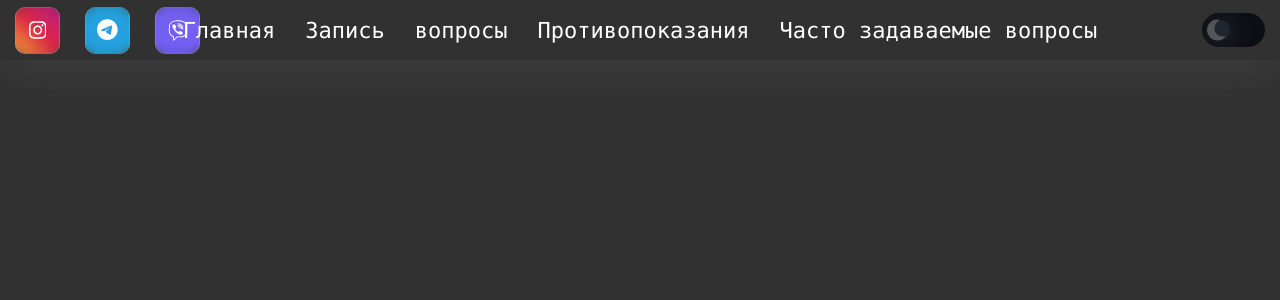
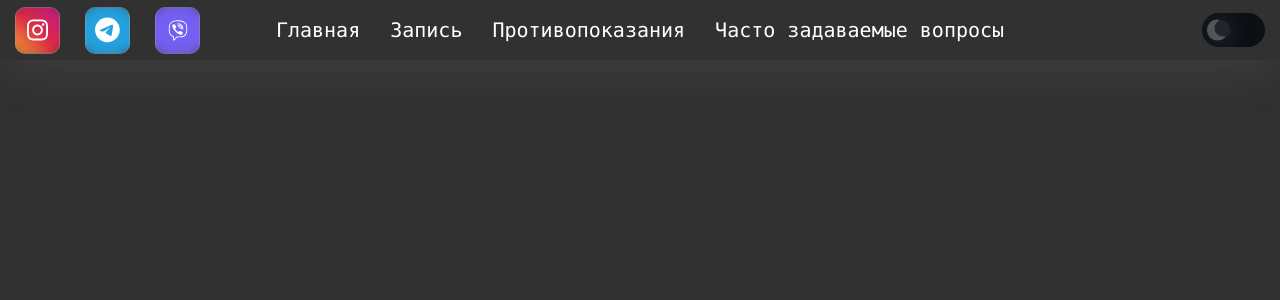
Before and after one commit to Romangergisevich/massage, a React (Vite) app: page / in a window 1280 px wide. Shown: the top 300 px of the page. Built offline with nearby package versions, Linux system fonts and the light colour scheme.

Commit message:
socials links features

```diff
--- a/src/components/header/MainHeader.tsx
+++ b/src/components/header/MainHeader.tsx
@@ -11,7 +11,6 @@ const MainHeader: React.FC = () => {
         <div>
           <HeadLink to="/">Главная</HeadLink>
           <HeadLink to="/">Запись</HeadLink>
-          <HeadLink to="/">вопросы</HeadLink>
           <HeadLink to="/">Противопоказания</HeadLink>
           <HeadLink to="/">Часто задаваемые вопросы</HeadLink>
         </div>
--- a/src/components/ui/social/Socials.tsx
+++ b/src/components/ui/social/Socials.tsx
@@ -5,7 +5,11 @@ const Socials: React.FC = () => {
   return (
     <div className={styles.socialContainer}>
       <div>
-        <button className={styles.Btn}>
+        <a
+          href="https://www.instagram.com/massage_time_brest?igshid=MzRlODBiNWFlZA%3D%3D"
+          target="_blank"
+          className={styles.Btn}
+        >
           <span className={styles.svgContainer}>
             <svg
               fill="white"
@@ -18,10 +22,10 @@ const Socials: React.FC = () => {
             </svg>
           </span>
           <span className={styles.BG__insta}></span>
-        </button>
+        </a>
       </div>
       <div>
-        <button className={styles.Btn}>
+        <a href="https://t.me/kaddatolya" target="_blank" className={styles.Btn}>
           <span className={styles.svgContainer}>
             <svg
               viewBox="0 0 496 512"
@@ -36,7 +40,7 @@ const Socials: React.FC = () => {
             </svg>
           </span>
           <span className={styles.BG__tg}></span>
-        </button>
+        </a>
       </div>
       <div>
         <button className={styles.Btn}>
--- a/src/index.css
+++ b/src/index.css
@@ -28,7 +28,7 @@
 .menu__link {
   font-family: 'Lucida Console';
   font-weight: 400;
-  font-size: 22px;
+  font-size: 20px;
   cursor: pointer;
   color: var(--text-color);
   line-height: 1.5;
```
